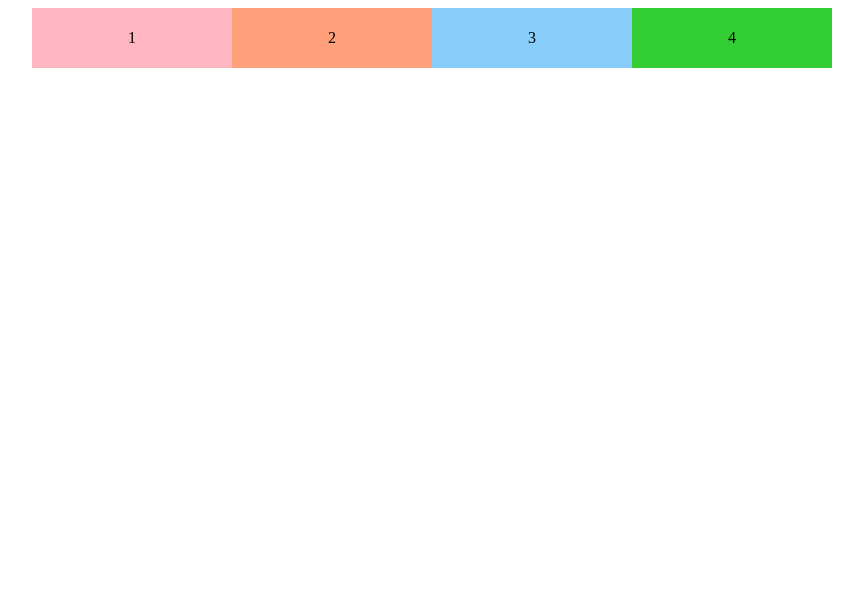
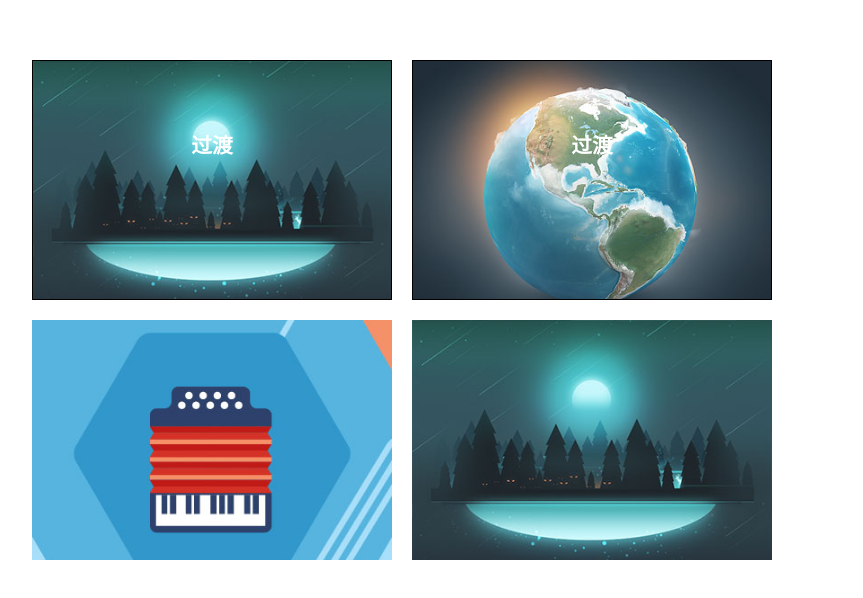
Before and after one commit to spiritZYT/CSS, a plain HTML site: page index.html in a window 1280 px wide. Shown: the whole page, without its empty margins (208-1071 px from the left). Drawn offline with Linux system fonts and the light colour scheme.

Commit message:
Update index.html

```diff
--- a/index.html
+++ b/index.html
@@ -1,72 +1,83 @@
 <!DOCTYPE html>
-<html lang="en">
+<html>
 <head>
-    <meta charset="UTF-8">
-    <meta http-equiv="X-UA-Compatible" content="IE=edge">
-    <meta name="viewport" content="width=device-width, initial-scale=1.0">
-    <title>Document</title>
-    <style>
-        .con div{
-            width:200px;
-            height:60px;
-            line-height:60px;
-            text-align:center;
-        }
-        .con div:nth-child(1){
-            background:lightpink;
-        }
-        .con div:nth-child(2){
-            background:lightsalmon;
-        }
-        .con div:nth-child(3){
-            background:lightskyblue;
-        }
-        .con div:nth-child(4){
-            background:limegreen;
-        }
+<meta charset="utf-8">
+<meta name="viewport" content="width=device-width, initial-scale=1, maximum-scale=1">
+<title>css3过渡</title>
 
-        @media screen and (min-width:1200px){
-            .con {
-                display:flex;
-                flex-direction:row;
-                justify-content:center;
-            }
-        }
-       @media screen and (min-width:992px) and (max-width:1200px){
-            .con{
-                margin:0 auto;
-                width:600px;
-                display:flex;
-                flex-wrap:wrap;
-            }
-            .con div:nth-child(1){
-                width:600px;
-            }
+<link rel="stylesheet" type="text/css" href="css/demo.css" />
 
-        }
-         @media screen and (min-width:768px) and (max-width:992px){
-            .con{
-                margin:0 auto;
-                width:400px;
-                display:flex;
-                flex-wrap:wrap;
-            }
-        }
-         @media screen and (max-width:768px){
-            .con {
-                display:flex;
-                flex-direction:column;
-                align-items:center;
-            }
-        }
-    </style>
+<style>
+.demo{width:360px; margin:60px auto 10px auto}
+@media only screen and (min-width: 420px) {
+	.demo{width:800px; margin:60px auto 10px auto}
+}
+.box{float:left; width:380px; height:260px}
+.clear{clear:both}
+</style>
+
 </head>
+
 <body>
-    <div class="con">
-        <div>1</div>
-        <div>2</div>
-        <div>3</div>
-        <div>4</div>
-    </div>
+
+<div class="demo">
+
+	<div class="box">
+		<div class="he_border1">
+			<img class="he_border1_img" src="images/pro_1.jpg" alt="Image 01">
+			<div class="he_border1_caption">
+				<h3 class="he_border1_caption_h">过渡</h3>
+				<p class="he_border1_caption_p">过渡效果+演示+源码</p>
+				<a class="he_border1_caption_a" href="#"></a>
+			</div>
+		</div>
+	</div>
+
+	<div class="box">
+		<div class="he_border2">
+			<img class="he_border2_img" src="images/pro_2.jpg" alt="Image 01">
+			<div class="he_border2_caption">
+				<h3 class="he_border2_caption_h">过渡</h3>
+				<p class="he_border2_caption_p">过渡效果+演示+源码</p>
+				<a class="he_border2_caption_a" href="#"></a>
+			</div>
+		</div>
+	</div>
+
+	<div class="box">
+		<div class="he_3DFlipX">
+			<div class="he_3DFlipX_inner">
+				<div class="he_3DFlipX_img">
+					<img src="images/pro_3.jpg" alt="img01">
+				</div>
+				<div class="he_3DFlipX_caption">
+					<h3>过渡</h3>
+					<p>过渡效果+演示+源码</p>
+				</div>
+				<a href="#"></a>
+			 </div>
+		</div>
+	</div>
+
+	<div class="box">
+		<div class="he_3DFlipY">
+			<div class="he_3DFlipY_inner">
+				<div class="he_3DFlipY_img">
+					<img src="images/pro_1.jpg" alt="img01">
+				</div>
+				<div class="he_3DFlipY_caption">
+					<h3>过渡</h3>
+					<p>过渡效果+演示+源码</p>
+				</div>
+				<a href="#"></a>
+			 </div>
+		</div>
+	</div>
+
+	<div class="clear"></div>
+
+</div>
+
+
 </body>
 </html>
```
